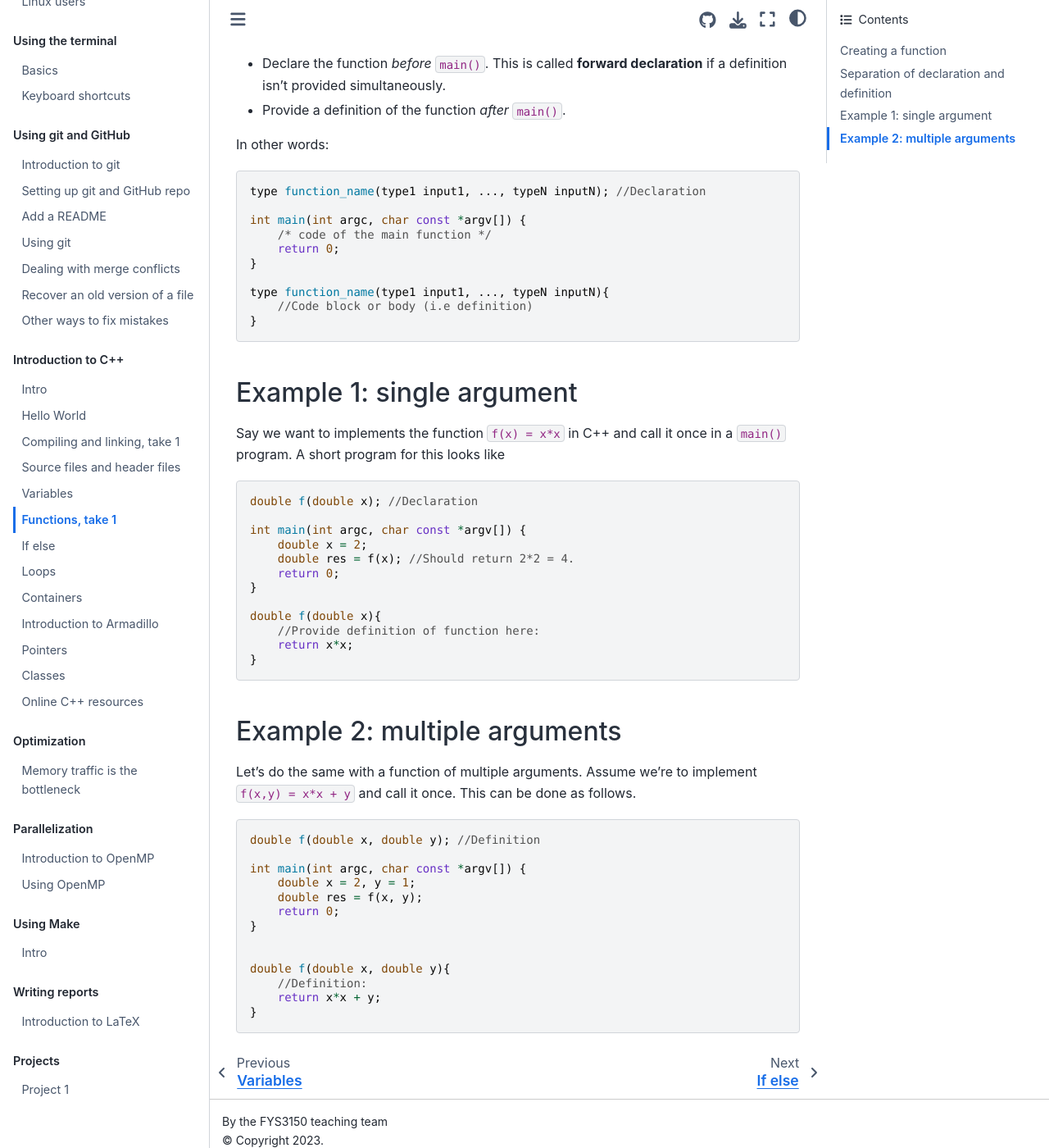
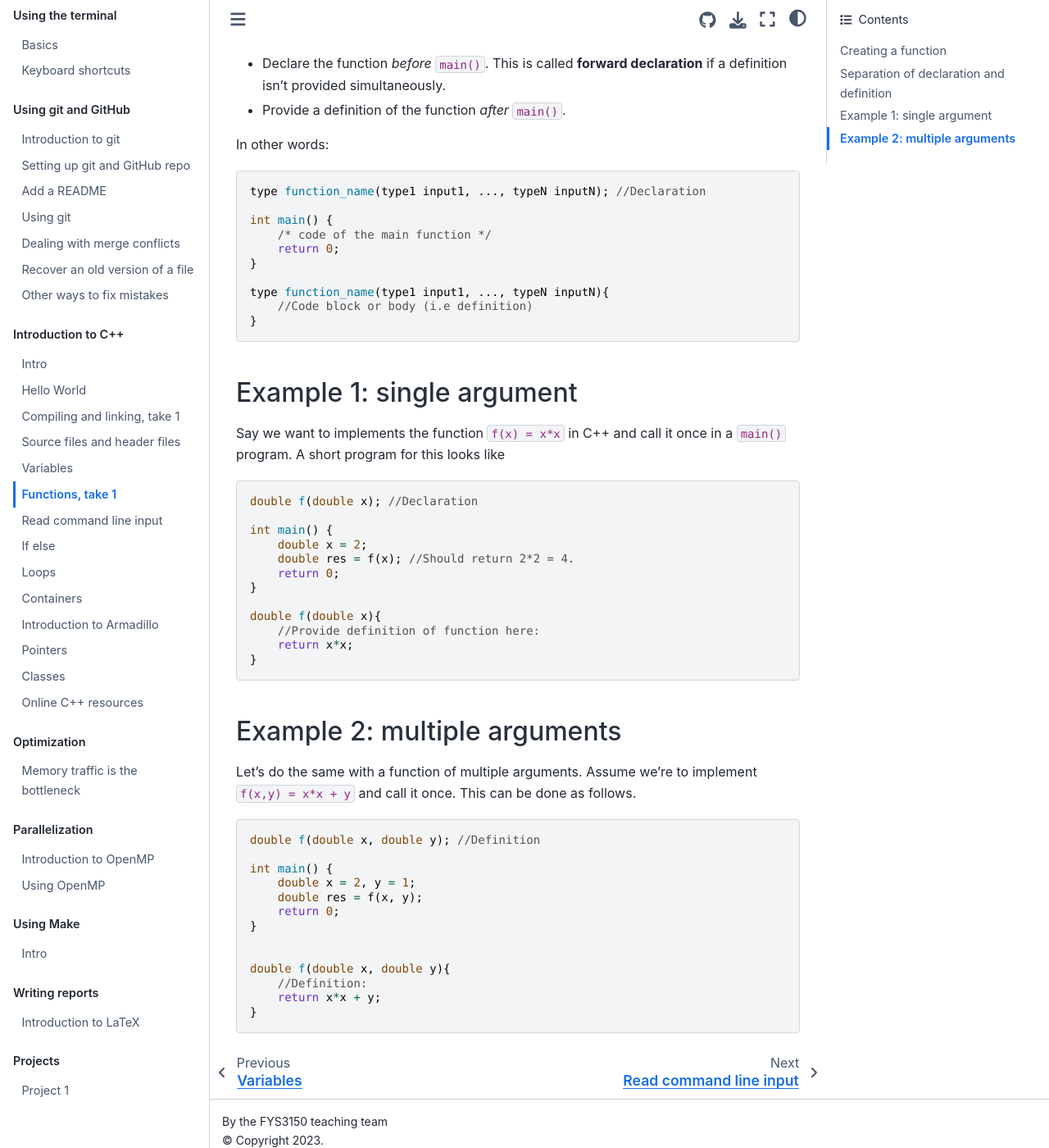
Before and after one commit to anderkve/FYS3150, a Jupyter Book: the page built from book/introduction_to_cpp/functions_take_1.md, in a window 1280 px wide and 1400 px high, scrolled down 801 px. Shown: the whole window at 82% size. Built offline with Jupyter Book 1.0.4 settings and Sphinx 7.4.7 and the Sphinx Book theme 1.1.4, drawn with Linux system fonts in a browser that asks for light colours.

Commit message:
Added new C++ page about reading command-line input. I also changed the main function signature to "int main()" in all examples that don't deal with command-line arguments.

````diff
--- a/_toc.yml
+++ b/_toc.yml
@@ -35,6 +35,7 @@ parts:
       - file: book/introduction_to_cpp/source_files_and_header_files
       - file: book/introduction_to_cpp/variables
       - file: book/introduction_to_cpp/functions_take_1
+      - file: book/introduction_to_cpp/read_command_line_input
       - file: book/introduction_to_cpp/if_else
       - file: book/introduction_to_cpp/loops
       - file: book/introduction_to_cpp/containers
--- a/book/introduction_to_cpp/functions_take_1.md
+++ b/book/introduction_to_cpp/functions_take_1.md
@@ -31,7 +31,7 @@ In other words:
 ```c++
 type function_name(type1 input1, ..., typeN inputN); //Declaration
 
-int main(int argc, char const *argv[]) {
+int main() {
     /* code of the main function */
     return 0;
 }
@@ -49,7 +49,7 @@ Say we want to implements the function `f(x) = x*x` in C++ and call it once in a
 ```c++
 double f(double x); //Declaration
 
-int main(int argc, char const *argv[]) {
+int main() {
     double x = 2;
     double res = f(x); //Should return 2*2 = 4.
     return 0;
@@ -67,7 +67,7 @@ Let's do the same with a function of multiple arguments. Assume we're to impleme
 ```c++
 double f(double x, double y); //Definition
 
-int main(int argc, char const *argv[]) {
+int main() {
     double x = 2, y = 1;
     double res = f(x, y);
     return 0;
````
Also changed, not shown: book/introduction_to_cpp/classes.md (+2 -2 lines), book/introduction_to_cpp/read_command_line_input.md (added, +98 -0 lines).
